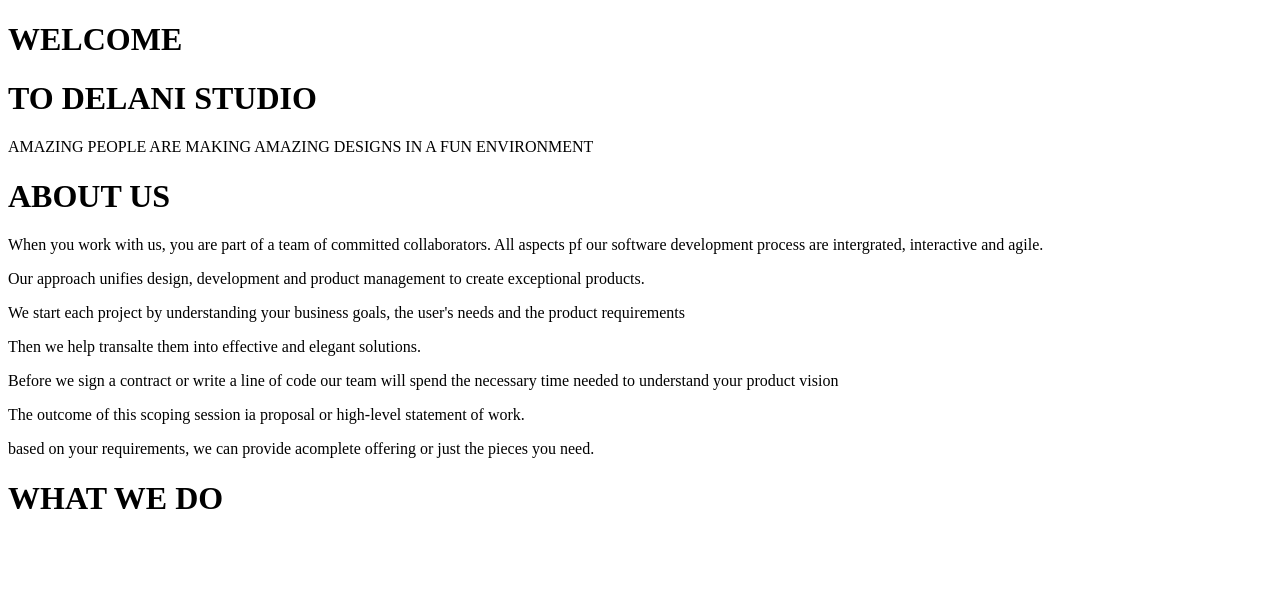
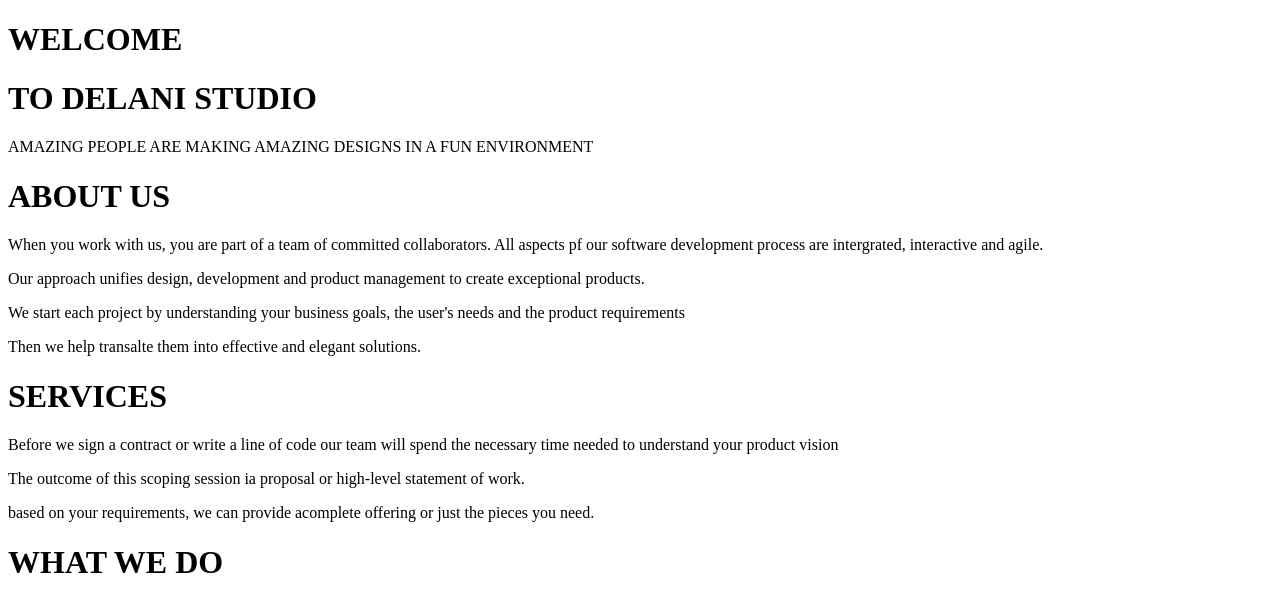
Before and after one commit to Joselyne97/Project-3, a plain HTML site: page index.html in a window 1280 px wide. Drawn offline with Linux system fonts and the light colour scheme.

Commit message:
I added the header

```diff
--- a/index.html
+++ b/index.html
@@ -25,7 +25,7 @@
  </div>
 
  <div id="service">
-
+     <h1>SERVICES</h1>
      <p>Before we sign a contract or write a line of code our team will spend the necessary time needed to understand your product vision</p>
      <p>The outcome of this scoping session ia proposal or high-level statement of work.</p>
      <p>based on your requirements, we can provide acomplete offering or just the pieces you need.</p>
```
